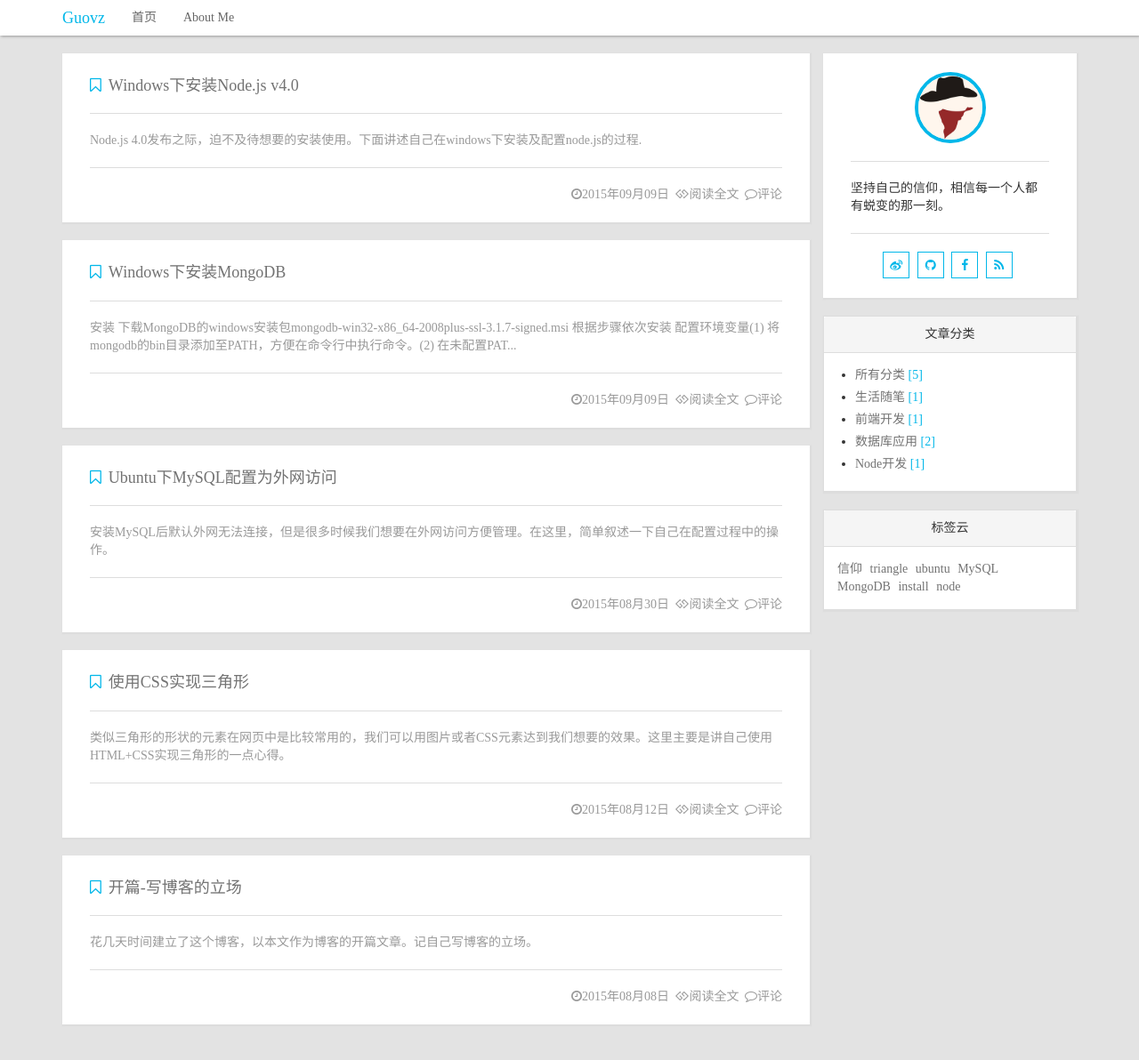
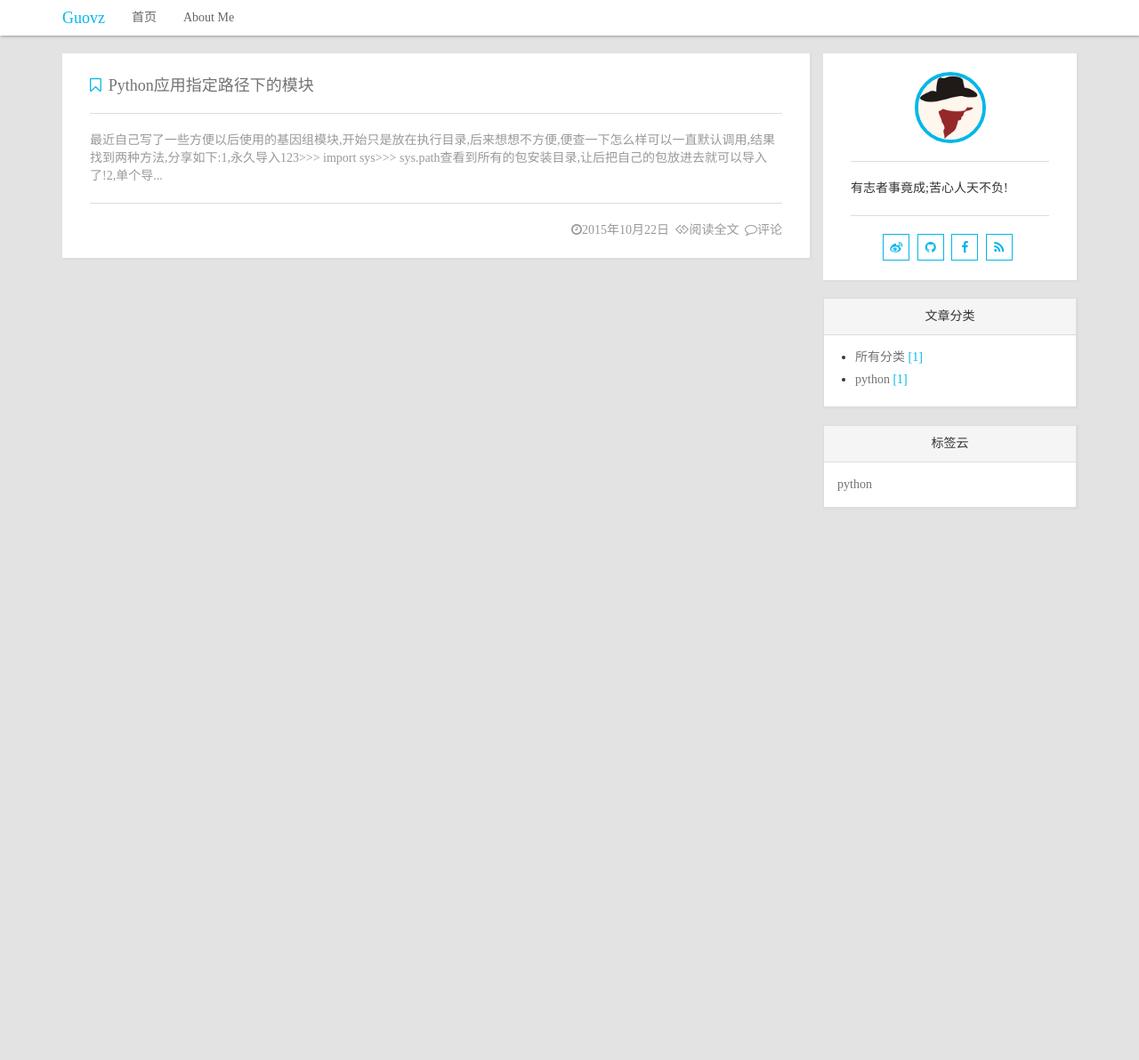
Before and after one commit to bioquan/quanweb, a Jekyll site: the page built from index.html, in a window 1280 px wide. Shown: the whole page at 89% size. Built offline with Jekyll 4.4.1, drawn with Linux system fonts in a browser that asks for light colours; nearby versions of some CDN libraries; the list of posts is cut into pages by our own code; comment, search, counter and statistics services are not loaded; after the commit the page ends 900 px from its top, so only the background shows below that.

Commit message:
first post

````diff
--- a/_config.yml
+++ b/_config.yml
@@ -1,14 +1,14 @@
 permalink: /:year/:month/:day/:title/
 
 # 站点设置
-title: "Guovz"
-email: pzhuwjl@qq.com
-description: "王继林的个人博客"
-keywords: "Guovz"
+title: "XuQuan"
+email: xuquan@sjtu.edu.cn
+description: "许泉的个人博客"
+keywords: "XuQuan"
 
 # 用户信息设置
-weibo_username: Guovz
-github_username: guovz
+weibo_username: quanchn
+github_username: bioquan
 
 # Markdown设置
 kramdown:
--- a/_includes/author.html
+++ b/_includes/author.html
@@ -3,13 +3,13 @@
         <img src="/assets/images/avatar.jpg" alt="Jaylin Wang"/>
     </div>
     <div class="panel-body">
-        坚持自己的信仰，相信每一个人都有蜕变的那一刻。
+        有志者事竟成;苦心人天不负!
     </div>
     <div class="panel-footer social">
         <ul>
-            <li class="weibo"><a href="http://www.weibo.com/guovz/" alt="新浪微博" target="_blank"><i class="fa fa-weibo"></i></a></li>
-            <li class="github"><a href="https://github.com/guovz" alt="github" target="_blank"><i class="fa fa-github"></i></a></li>
-            <li class="facebook"><a href="https://www.facebook.com/guovz" alt="facebook" target="_blank"><i class="fa fa-facebook"></i></a></li>
+            <li class="weibo"><a href="http://www.weibo.com/quanchn/" alt="新浪微博" target="_blank"><i class="fa fa-weibo"></i></a></li>
+            <li class="github"><a href="https://github.com/bioquan" alt="github" target="_blank"><i class="fa fa-github"></i></a></li>
+            <li class="facebook"><a href="https://www.facebook.com/qxuchn" alt="facebook" target="_blank"><i class="fa fa-facebook"></i></a></li>
             <li class="rss"><a href="{{ '/feed.xml' | prepend: site.baseurl | prepend: site.url }}" alt="订阅" target="_blank"><i class="fa fa-rss"></i></a></li>
         </ul>
     </div>
--- a/_posts/2015-08-08-kaipian.md
+++ /dev/null
@@ -1,21 +0,0 @@
----
-layout: post
-title: 开篇-写博客的立场
-tags:  [信仰]
-categories: [生活随笔]
-author: Jaylin
-excerpt: "花几天时间建立了这个博客，以本文作为博客的开篇文章。记自己写博客的立场。"
----
-
-
-花几天时间建立了这个博客，以本文作为博客的开篇文章。记自己写博客的立场。
-
-记录博客的初衷是以我们90后的心态去记录自己生活和工作中所见所闻，记录技术学习中某一项知识的认 知。不断提升自己，为成为小有成就的前端攻城狮而奋斗，我不想也相信自己成为一个喷子，去评论社会 上某种行为的对错，因为就自己浅薄的经历，自认为每一件事都有自己对错两面。也不会盲目去赞赏或否 认某项技术，因为作为一个技术菜鸟，对技术本身也认识的不够透彻。
-
-自己并不是一个会拽文的人，上大学后也很少接触文学之类的东西，自身的文学修养可谓相形见绌。自己 的博客中，美文佳句可能会有所不足，当然，自己灵感迸发的时候，我也会尝试记录一篇，毕竟优美的文 字是能够陶人心性的，我也会分享一些我喜欢或认为读者会喜欢的。
-
-DRY，不重复，软件开发中一直推崇的原则。关于博文，我也立志不去重复别人的东西，一件事，有自己 的见解，才算是真正的明白，一项技术，有自己的认知，才能够真正的理解。
-
-梦想自由自在的前端攻城狮，不断GET如狮群般的团队意识，希望遇到更多的朋友，谈生活，谈工作， 谈技术，在生活和技术的旅途中愉悦前行。
-
-2015年8月 记于成都
--- a/_posts/2015-08-12-css-create-triangle.md
+++ /dev/null
@@ -1,62 +0,0 @@
----
-layout: post
-title: 使用CSS实现三角形
-tags:  [triangle]
-categories: [前端开发]
-author: Jaylin
-excerpt: "类似三角形的形状的元素在网页中是比较常用的，我们可以用图片或者CSS元素达到我们想要的效果。这里主要是讲自己使用HTML+CSS实现三角形的一点心得。"
----
-
-类似三角形的形状的元素在网页中是比较常用的，我们可以用图片或者CSS元素达到我们想要的效果。这里主要是讲自己使用HTML+CSS实现三角形的一点心得。
-
-为了能够熟悉的使用HTML+CSS构建三角形，我们首先要熟悉以下代码以及代码所实现的效果：
-
-```html
-<!DOCTYPE html>
-<html lang="en">
-<head>
-  <meta charset="UTF-8">
-  <title>shape</title>
-  <style type="text/css">
-      .shape{
-        height: 0;
-        width: 0;
-        border-top: 100px solid red;
-        border-right: 100px solid blue;
-        border-bottom: 100px solid yellow;
-        border-left: 100px solid green;
-      }
-  </style>
-</head>
-<body>
-  <div class="shape"></div>
-</body>
-</html
-```
-这是一个HTML页面，我们定义一个class=shape的元素，为元素设置宽度和高度均为0，上下左右的border为100px并且用不同颜色填充，最终会有以下效果：
-
-<img src="http://7xlgu7.com1.z0.glb.clouddn.com/shape_01.png" style="width:200px">
-可以观察到，上下左右的border都占有45度直角三角形区域，底为100px+100px，高为100px。
-
-如果我们希望实现如下图的三角形形状：
-
-<img src="http://7xlgu7.com1.z0.glb.clouddn.com/shape_02.jpg" style="width:100px">
-
-我们可以保留如下图中1或者2的位置：
-
-<img src="http://7xlgu7.com1.z0.glb.clouddn.com/shape_03.jpg" style="width:200px">
-
-我选择1区域，最终CSS如下:
-
-```css
-.shape01{
-  height: 0;
-  width: 0;
-
-  border-top: 100px solid transparent;
-  border-right: 100px solid blue;
-}
-```
-其他情况类似。
-
-希望我的理解方式能对大家有帮助 :)
--- a/_posts/2015-08-30-ubuntu-mysql-extranet-access.md
+++ /dev/null
@@ -1,36 +0,0 @@
----
-layout: post
-title: Ubuntu下MySQL配置为外网访问
-tags:  [ubuntu,MySQL]
-categories: [数据库应用]
-author: Jaylin
-excerpt: "安装MySQL后默认外网无法连接，但是很多时候我们想要在外网访问方便管理。在这里，简单叙述一下自己在配置过程中的操作。"
----
-
-ububtu安装MySQL后默认外网无法连接，但是很多时候我们想要在外网访问方便管理。在这里，简单叙述一下自己在配置过程中的操作，步骤如下:
-
-- 以root身份登入mysql
-
-```
-mysql -u root -p
-```
-
-- 创建可外网登陆用户
-
-```
-CREATE USER 'custom'@'%.example.com' IDENTIFIED BY 'user_password';
-```
-
-- 为用户授权
-
-```
-GRANT SELECT,INSERT,UPDATE,DELETE,CREATE,DROP  ON customer.* TO  'custom'@'%';
-```
-
-- 检查/etc/mysql/my.cnf，去掉绑定ip
-
-- 重启服务
-
-```
-sudo service mysql restart
-```
--- a/_posts/2015-09-09-installmongo-windows.md
+++ /dev/null
@@ -1,67 +0,0 @@
----
-layout: post
-title: Windows下安装MongoDB
-tags:  [MongoDB,install]
-categories: [数据库应用]
-author: Jaylin
-excerpt: "简述Windows中MongoDB安装及配置过程"
----
-
-安装
----
-
-- 下载MongoDB的windows安装包[mongodb-win32-x86_64-2008plus-ssl-3.1.7-signed.msi](https://www.mongodb.org/downloads)
-
-- 根据步骤依次安装
-
-- 配置环境变量
-(1) 将mongodb的bin目录添加至PATH，方便在命令行中执行命令。
-(2) 在未配置PATH的情况下可直接进入安装目录执行命令
-
-- 运行MongoDB
-
-```
-mongod --dbpath  path//启动mongodb服务器,path为数据存储地址
-mongo //启动mongodb客户端
-```
-----------
-
-配置为windows服务
----
-
-- 创建配置文件(此项非必需，因为可通过命令参数处理),内容如下:
-
-```
-systemLog:
-   destination: file
-   path: D:\mongodb\log\mongod.log
-storage:
-   dbPath: D:\mongodb\db
-```
-
-- 创建mongodb服务,以管理员身份运行命令行,以下分别列出通过命令行参数和配置文件创建MongoDB服务
-
-```
-//通过命令行参数创建服务
-mongod --dbpath D:\mongodb\data --logpath=D:\mongodb\logs\mongodb.log --install
-//通过配置文件创建服务
-mongod --config D:\mongodb\mongodb.cfg  --install
-```
-
-- 启动服务
-
-```
-net start MongoDB
-```
-
-- 停止服务
-
-```
-net stop MongoDB
-```
-
-- 移除服务
-
-```
- mongod --remove
-```
--- a/_posts/2015-09-09-installnode-windows.md
+++ /dev/null
@@ -1,39 +0,0 @@
----
-layout: post
-title: Windows下安装Node.js v4.0
-tags:  [node,install]
-categories: [Node开发]
-author: Jaylin
-excerpt: "Node.js 4.0发布之际，迫不及待想要的安装使用。下面讲述自己在windows下安装及配置node.js的过程."
----
-
-Node.js 4.0发布之际，迫不及待想要的安装使用。下面讲述自己在windows下安装及配置node.js的过程.
-
-安装
----
-- Node.js官网提供有windows一键安装包[node-v4.0.0-x64.msi](https://nodejs.org/dist/latest/node-v4.0.0-x64.msi)
-
-- 下载并逐步安装
-
-- 执行`node -v` 和 `npm -v` 查看安装版本，检验是否安装成功
-
-配置
----
-- 为提高国内npm下载速度,使用淘宝提供的cnpm，执行命令
-
-```
-npm install -g cnpm --registry=https://registry.npm.taobao.org
-```
-
-- 配置npm的全局路径
-
-```
-npm config set cache "D:\nodejs\node_cache"
-npm config set prefix "D:\nodejs\node_global"
-```
-
-- 设置NODE_PATH为:(全局路径)\node_modules
-
----
-
-Node的安装配置工作暂时进行到此,现在可以使用Node.js构建你的应用了。
--- a/about.md
+++ b/about.md
@@ -9,19 +9,20 @@ permalink: /about/
 
 我的格言
 ===
-> 坚持自己的信仰，坚信每一个人都有蜕变的哪一刻。
+> 有志者事竟成;苦心人天不负!
 
 自我介绍
 ===
-90后刚入道的程序员一枚，热爱WEB前端，喜欢旅游和运动。梦想着能慢慢成长为一个小有成就的前端工程师。付出自己的努力，坚信梦想不只是梦。
+励志做学生物的程序员。
 
 教育经历
 ===
-攀枝花学院(Panzhihua University)  2011~2015
+湖南师范大学(Hunan Normal University)  2008~2012
+上海交通大学(Shanghai Jiao Tong University)  2013～
 
 联系方式
 ===
 
-- 新浪微博:[Guovz](http://www.weibo.com/guovz/)
-- github:[Guovz](https://github.com/guovz)
-- Email:[pzhuwjl@qq.com](pzhuwjl@qq.com)
+- 新浪微博:[quanchn](http://www.weibo.com/quanchn/)
+- github:[bioquan](https://github.com/bioquan)
+- Email:[xuquan@sjtu.edu.cn](xuquan@sjtu.edu.cn)
````
Also changed, not shown: _posts/2015-10-22-Python应用指定路径下的模块.md (added, +33 -0 lines), README.md, favicon.ico.
